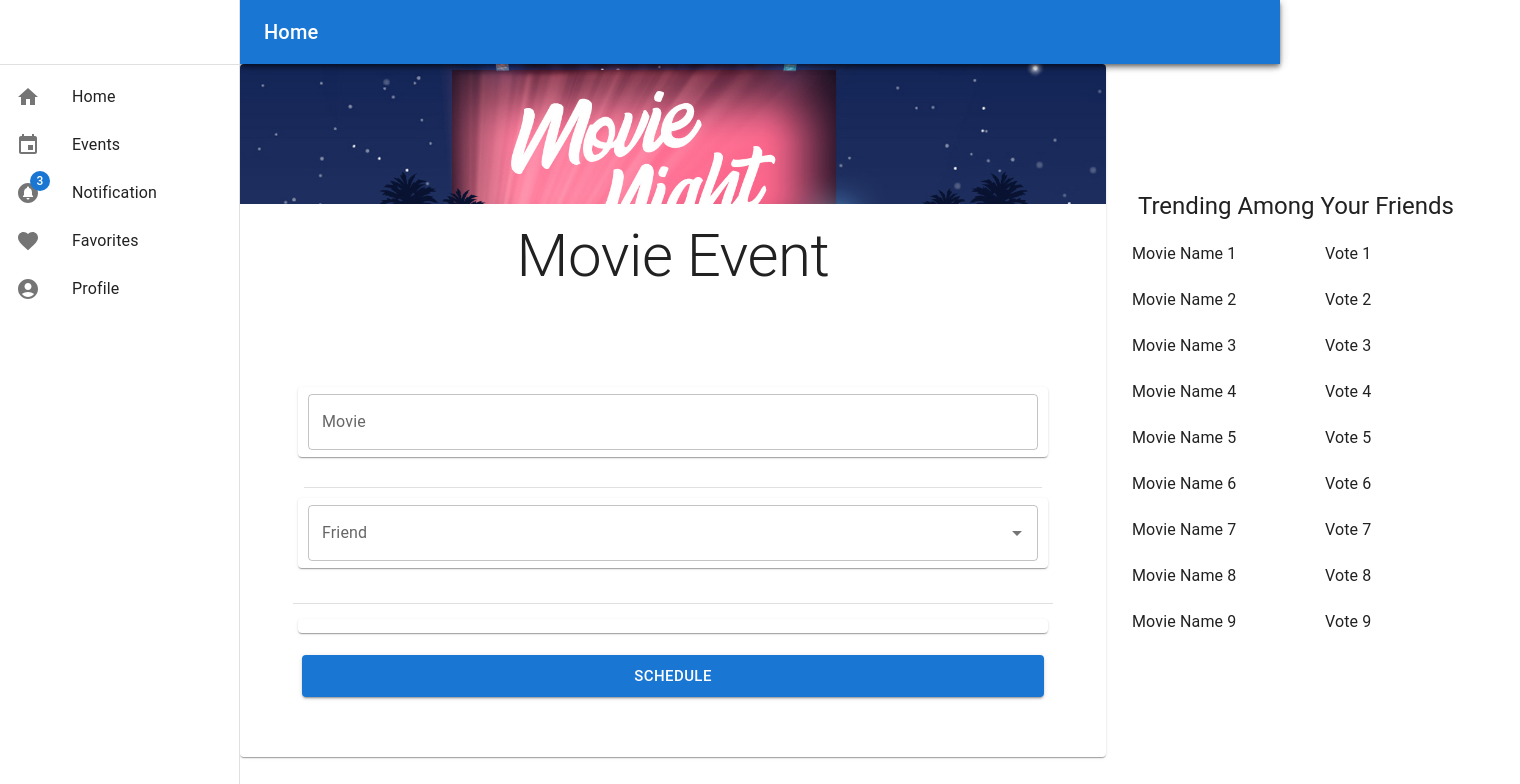
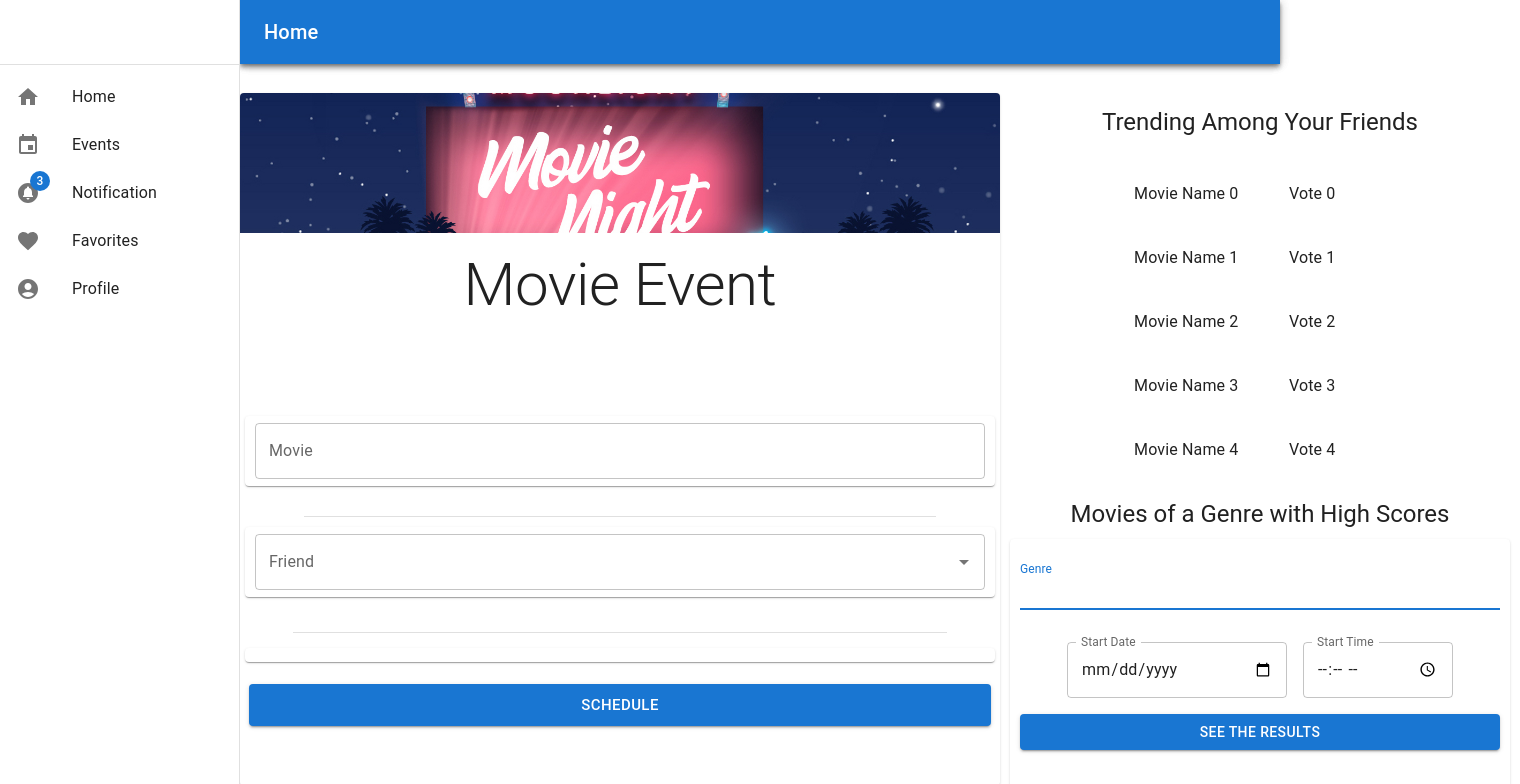
Before and after one commit to zwang2244/MovieNite_FrontEnd, a React (Create React App) app in the folder movienite/: page / in a window 1280 px wide. Shown: the top 784 px of the page, 1520 px wide, since content can reach past the window. Built offline with nearby package versions, Linux system fonts and the light colour scheme.

Commit message:
change friend list layout add form placeholder and list for advance query 2

```diff
--- a/movienite/src/Friends/ListOfFriend.js
+++ b/movienite/src/Friends/ListOfFriend.js
@@ -1,36 +1,32 @@
 import * as React from 'react';
-import Box from '@mui/material/Box';
+import List from '@mui/material/List';
 import ListItem from '@mui/material/ListItem';
+import ListItemText from '@mui/material/ListItemText';
 import ListItemButton from '@mui/material/ListItemButton';
-import ListItemText from '@mui/material/ListItemText';
-import { FixedSizeList } from 'react-window';
-function renderRow(props) {
-  const { index, style } = props;
-
-  return (
-        <ListItem style={style} key={index} component="div" disablePadding>
-        <ListItemButton>
-            <ListItemText primary={`Movie Name ${index + 1}`} />
-            <ListItemText primary={`Vote ${index + 1}`} />
-        </ListItemButton>
-        </ListItem>
-  );
-}
 
 export default function ListOfFriend() {
   return (
-    <Box
-      sx={{ width: '100%', height: 400, maxWidth: 360, bgcolor: 'background.paper' }}
+    <List
+      sx={{
+        width: '100%',
+        maxWidth: 360,
+        bgcolor: 'background.paper',
+        position: 'relative',
+        overflow: 'auto',
+        maxHeight: 300,
+        '& ul': { padding: 0 },
+        m:2
+      }}
+      subheader={<li />}
     >
-      <FixedSizeList
-        height={400}
-        width={360}
-        itemSize={46}
-        itemCount={200}
-        overscanCount={5}
-      >
-        {renderRow}
-      </FixedSizeList>
-    </Box>
+      {[0, 1, 2, 3, 4, 5, 6, 7, 8, 9, 10].map((item) => (
+        <ListItem key={item}>
+          <ListItemButton>
+            <ListItemText primary={`Movie Name ${item}`} />
+            <ListItemText primary={`Vote ${item}`} />
+          </ListItemButton>
+        </ListItem>
+      ))}
+    </List>
   );
 }
--- /dev/null
+++ b/movienite/src/HighScoreForm/HighScoreForm.js
@@ -0,0 +1,66 @@
+import * as React from 'react';
+import Paper from '@mui/material/Paper';
+import { Button } from '@mui/material';
+import { TextField } from "@mui/material";
+import ListOfMovieGerneScore from './ListOfMovieGerneScore';
+export default function HighScoreForm() {
+    const [currData, setCurrData] = React.useState([]);
+    const handleClick = () => {
+        setCurrData([["Movie Name1", "Genre1", "Score1"],["Movie Name2", "Genre2", "Score2"]]); //api call data inputed here
+    }
+    return (
+      <div>
+            <Paper
+                sx={{ p: '7px 10px',
+                    display: 'flex',
+                    alignItems: 'center',
+                    width: 500,
+                    flexDirection: "column",
+                    }}
+                elevation={1}
+                >
+                    <TextField
+                        autoFocus
+                        id="genre"
+                        label="Genre"
+                        type="genre"
+                        fullWidth
+                        variant="standard"
+                        // value={props.movie.name}
+                        sx={{ mb: 2, mt:2 }}
+                    />
+                <Paper
+                    sx={{ display: 'flex', flexDirection: "row", boxShadow: "none"  }}
+                >
+                    <TextField
+                        id="date"
+                        label="Start Date"
+                        type="date"
+                        sx={{ width: 220, mb: 2, mt:2 }}
+                        InputLabelProps={{
+                        shrink: true,
+                        }}
+                        // value={moment(props.time).format("YYYY-MM-DD")}
+                    />
+
+                    <TextField
+                        id="time"
+                        label="Start Time"
+                        type="time"
+                        InputLabelProps={{
+                        shrink: true,
+                        }}
+                        inputProps={{
+                        step: 300, // 5 min
+                        }}
+                        sx={{ width: 150, mb: 2, mt:2, ml:2 }}
+                        // value={moment(props.time).format("HH:mm")}
+                        renderInput={(params) => <TextField {...params} />}
+                    />
+                </Paper>
+                <Button sx={{width: '100%'}} variant="contained" onClick={handleClick}>See the results</Button>
+                <ListOfMovieGerneScore currData={currData}/>
+            </Paper>
+      </div>
+  );
+}
--- /dev/null
+++ b/movienite/src/HighScoreForm/ListOfMovieGerneScore.js
@@ -0,0 +1,24 @@
+import * as React from 'react';
+import List from '@mui/material/List';
+import ListItem from '@mui/material/ListItem';
+import ListItemText from '@mui/material/ListItemText';
+import ListItemButton from '@mui/material/ListItemButton';
+
+export default function ListOfMovieGerneScore(props) {
+  return (
+    <List sx={{ width: '100%', maxWidth: 360, bgcolor: 'background.paper', m:2 }}>
+      {props.currData.map((value) => (
+        <ListItem
+          key={value}
+          disableGutters
+        >
+          <ListItemButton>
+            <ListItemText primary={value[0]} />
+            <ListItemText primary={value[1]} />
+            <ListItemText primary={value[2]} />
+          </ListItemButton>
+        </ListItem>
+      ))}
+    </List>
+  );
+}
--- a/movienite/src/ResponsiveDrawer/ResponsiveDrawer.css
+++ b/movienite/src/ResponsiveDrawer/ResponsiveDrawer.css
@@ -1,4 +1,6 @@
 .container{
-    display: felx;
+    display: flex;
     flex-direction: column;
+    align-items: center;
+    justify-content: center;
 }
--- a/movienite/src/ResponsiveDrawer/ResponsiveDrawer.js
+++ b/movienite/src/ResponsiveDrawer/ResponsiveDrawer.js
@@ -21,8 +21,10 @@ import AccountCircleIcon from "@mui/icons-material/AccountCircle";
 import FavoriteIcon from "@mui/icons-material/Favorite";
 import MovieEvent from "../MovieEvent/MovieEvent";
 import ListOfFriend from "../Friends/ListOfFriend";
+import { TextField } from "@mui/material";
 import "./ResponsiveDrawer.css";
 import { Badge } from "@mui/material";
+import HighScoreForm from "../HighScoreForm/HighScoreForm";
 
 // @react-router
 import { Outlet, useLocation } from "react-router";
@@ -158,12 +160,28 @@ export function Home() {
       }}
     >
       <MovieEvent />
+      <Box
+        sx={{
+          display: "flex",
+          alignItems: "center",
+          flexDirection: "column",
+          justifyContent: "space-evenly",
+          pt: 4,
+        }}
+      >
       <div className="container">
         <Typography gutterBottom variant="h5">
           Trending Among Your Friends
         </Typography>
         <ListOfFriend />
       </div>
+      <div className="container">
+        <Typography gutterBottom variant="h5">
+          Movies of a Genre with High Scores
+        </Typography>
+        <HighScoreForm/>
+      </div>
+      </Box>
     </Box>
   );
 }
```
